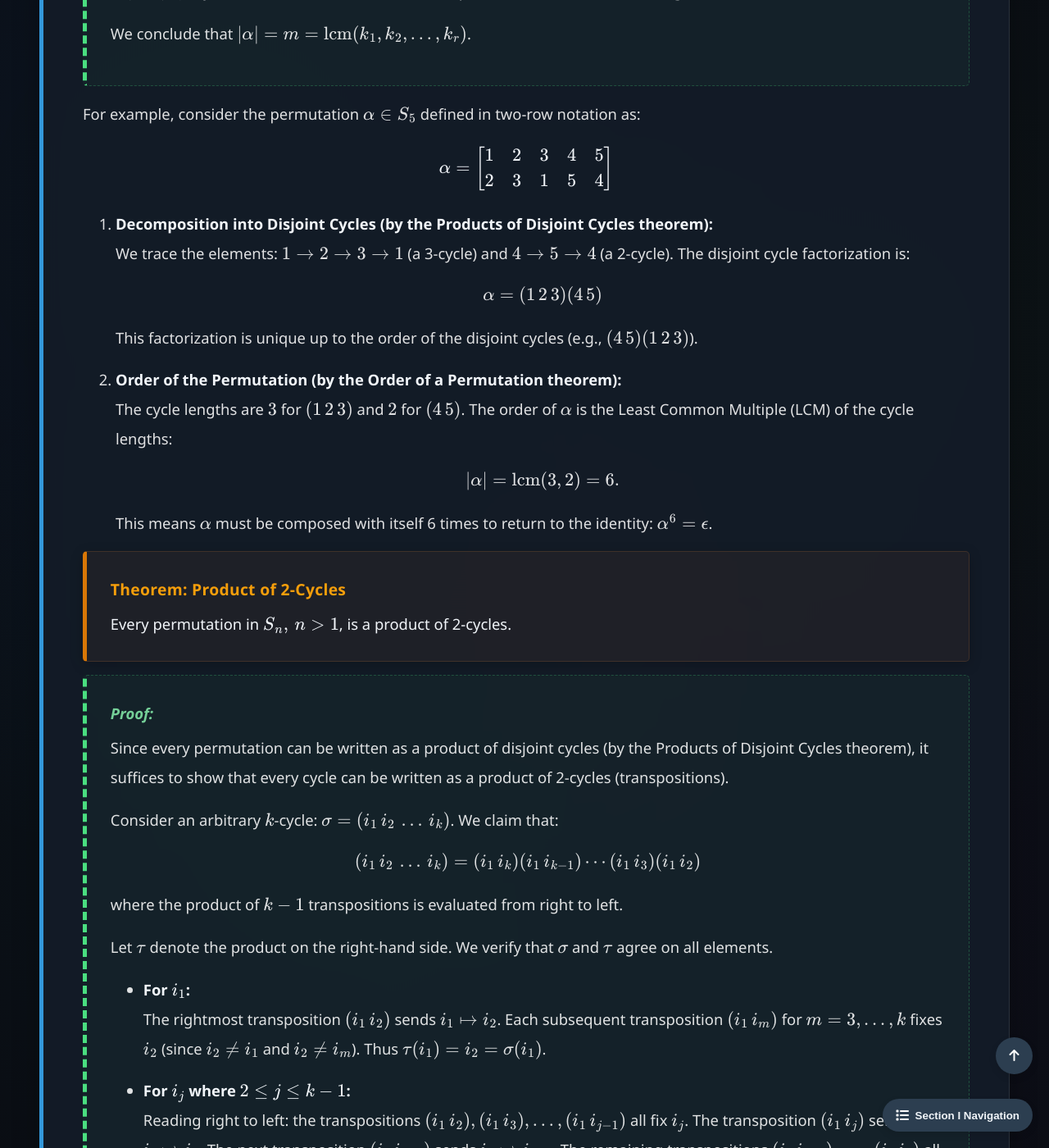
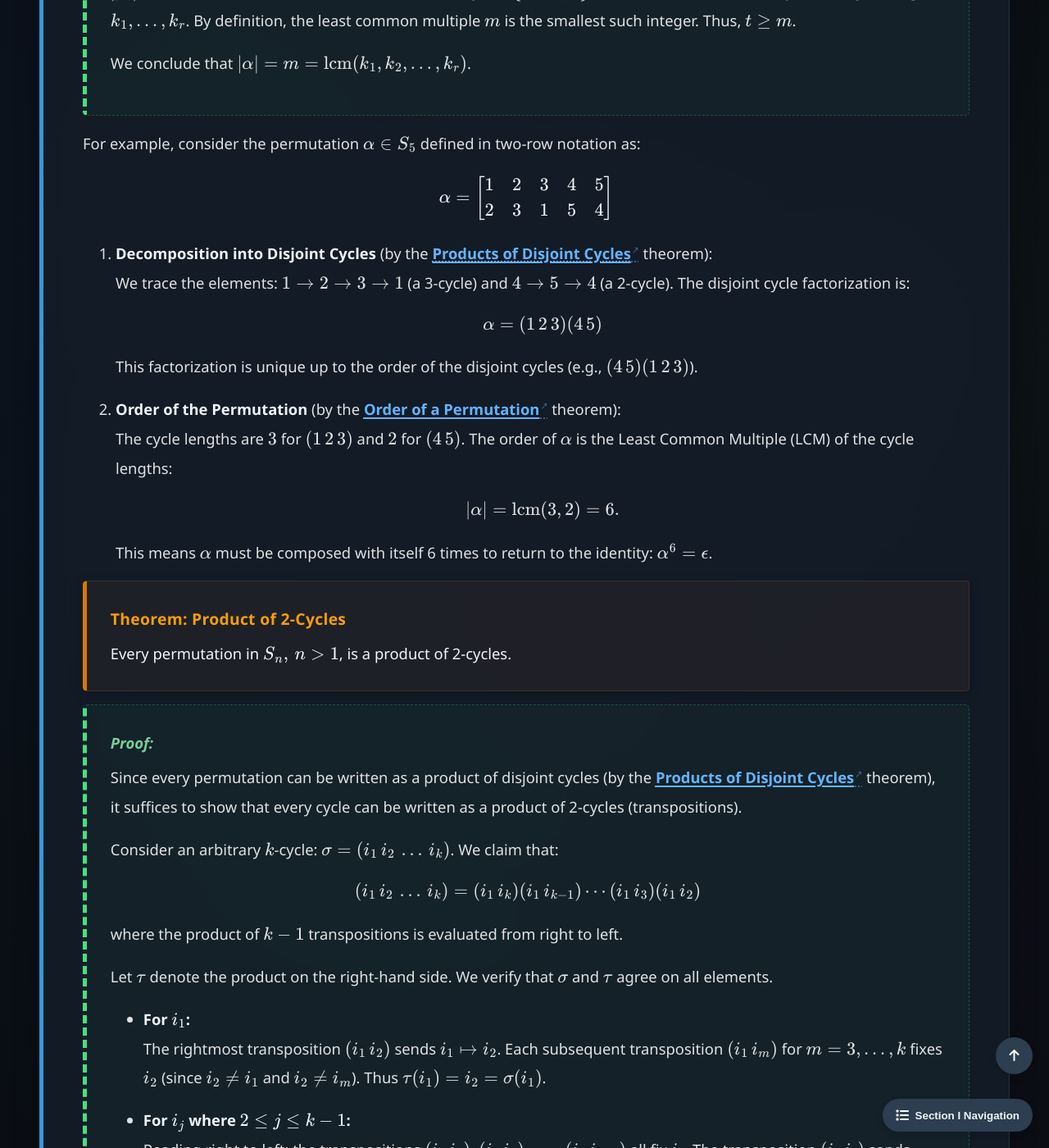
Before and after one commit to Yusukey01/yusukey01.github.io, a Jekyll site: the page built from Mathematics/Linear_algebra/cyclic_groups.html, in a window 1280 px wide and 1400 px high, scrolled down 19466 px. Shown: the whole window at 82% size. Built offline with Jekyll 4.4.1, drawn with Linux system fonts in a browser that asks for light colours; some of the changed text lies outside the part shown.

Commit message:
updated reflik.

```diff
--- a/Mathematics/Linear_algebra/cyclic_groups.html
+++ b/Mathematics/Linear_algebra/cyclic_groups.html
@@ -246,7 +246,9 @@ uses_python: false
                     <p>
                         In \(\mathbb{Z}_n = \langle 1 \rangle\), the element \(k\) is the
                         \(k\)-th multiple of the generator \(1\) (the additive analogue of
-                        \(1^k\) in the Order of a Power theorem). Since \(|1| = n\), the same theorem gives
+                        \(1^k\) in the
+                        <a href="#T-order_of_power" class="ref-link"><strong>Order of a Power</strong></a>
+                        theorem). Since \(|1| = n\), the same theorem gives
                         \[
                         |k| = \frac{n}{\gcd(n, k)}.
                         \]
@@ -333,7 +335,9 @@ uses_python: false
                     </p>
 
                     <p>
-                        By the Order of a Power theorem applied to \(a\) (with \(|a| = n\)), we have
+                        By the
+                        <a href="#T-order_of_power" class="ref-link"><strong>Order of a Power</strong></a>
+                        theorem applied to \(a\) (with \(|a| = n\)), we have
                         \(\langle a^m \rangle = \langle a^{\gcd(n,m)} \rangle\), so
                         \(a^{\gcd(n,m)} \in H\). Since \(\gcd(n,m)\) is a positive integer satisfying
                         \(a^{\gcd(n,m)} \in H\), the minimality of \(m\) forces
@@ -370,7 +374,9 @@ uses_python: false
             <section id="Euler" class="section-content">
                 <h2>Euler Phi Function</h2>
                 <p>
-                    Using the Order of a Power theorem, we can count the number of elements of each order in a finite cyclic
+                    Using the
+                    <a href="#T-order_of_power" class="ref-link"><strong>Order of a Power</strong></a>
+                    theorem, we can count the number of elements of each order in a finite cyclic
                     group. Here, we introduce a number-theoretic function that emerges naturally in this count.
                 </p>
                 <p>
@@ -395,7 +401,9 @@ uses_python: false
                     <span class="proof-title">Proof:</span>
                     <p>
                         Let \(G = \langle a \rangle\) be a cyclic group of order \(n\). Every element of \(G\)
-                        has the form \(a^k\), and by the Order of a Power theorem,
+                        has the form \(a^k\), and by the
+                        <a href="#T-order_of_power" class="ref-link"><strong>Order of a Power</strong></a>
+                        theorem,
                         \[
                         |a^k| = \frac{n}{\gcd(n, k)}.
                         \]
@@ -434,7 +442,9 @@ uses_python: false
                     and \(q \mid c\), hence \(q \mid \gcd(b, c)\), giving
                     \(\gcd(ab, ac) = aq \mid a\gcd(b, c)\). The two divisibilities give equality.
                     <br><br>
-                    <em>This fact was used in the proof of the Number of Elements of Each Order theorem in the step
+                    <em>This fact was used in the proof of the
+                    <a href="#T-count_elements_of_order_d" class="ref-link"><strong>Number of Elements of Each Order</strong></a>
+                    theorem in the step
                     \(\gcd(n, (n/d) j) = (n/d) \cdot \gcd(d, j)\), applied with \(a = n/d\),
                     \(b = d\), \(c = j\).</em>
                 </div>
@@ -448,7 +458,9 @@ uses_python: false
                     <span class="proof-title">Proof:</span>
                     <p>
                         In a cyclic group of order \(n\), the generators are precisely the elements of order
-                        \(n\). Applying the Number of Elements of Each Order theorem with \(d = n\), the number of such elements is \(\phi(n)\).
+                        \(n\). Applying the
+                        <a href="#T-count_elements_of_order_d" class="ref-link"><strong>Number of Elements of Each Order</strong></a>
+                        theorem with \(d = n\), the number of such elements is \(\phi(n)\).
                     </p>
                 </div>
 
@@ -465,7 +477,9 @@ uses_python: false
                     </p>
                     <p>
                         Otherwise, let \(a \in G\) have order \(d\). Then \(\langle a \rangle\) is a cyclic
-                        subgroup of order \(d\), and by the Number of Elements of Each Order theorem, it contains exactly \(\phi(d)\) elements
+                        subgroup of order \(d\), and by the
+                        <a href="#T-count_elements_of_order_d" class="ref-link"><strong>Number of Elements of Each Order</strong></a>
+                        theorem, it contains exactly \(\phi(d)\) elements
                         of order \(d\).
                     </p>
                     <p>
@@ -805,7 +819,9 @@ uses_python: false
                     <p><strong>Step 1: Show that \(\alpha^m = \epsilon\)</strong></p>
                     <p>
                         Since the cycles \(\beta_1, \ldots, \beta_r\) are pairwise disjoint, they pairwise commute
-                        (by the Disjoint Cycles Commute theorem). Consequently, for any positive integer \(t\):
+                        (by the
+                        <a href="#T-disjoint_cycles_commute" class="ref-link"><strong>Disjoint Cycles Commute</strong></a>
+                        theorem). Consequently, for any positive integer \(t\):
                         \[
                         \alpha^t = (\beta_1 \beta_2 \cdots \beta_r)^t = \beta_1^t \beta_2^t \cdots \beta_r^t.
                         \]
@@ -848,7 +864,8 @@ uses_python: false
                 \alpha = \begin{bmatrix} 1 & 2 & 3 & 4 & 5 \\ 2 & 3 & 1 & 5 & 4 \end{bmatrix}
                 \]
                 <ol style="padding-left: 40px;">
-                    <li><strong>Decomposition into Disjoint Cycles (by the Products of Disjoint Cycles theorem):</strong>
+                    <li><strong>Decomposition into Disjoint Cycles</strong> (by the
+                        <a href="#T-disjoint_cycle_decomposition" class="ref-link"><strong>Products of Disjoint Cycles</strong></a> theorem):
                     <p>
                         We trace the elements: \(1 \to 2 \to 3 \to 1\) (a 3-cycle) and \(4 \to 5 \to 4\) (a 2-cycle).
                         The disjoint cycle factorization is:
@@ -858,7 +875,8 @@ uses_python: false
                         This factorization is unique up to the order of the disjoint cycles (e.g., \((4\, 5)(1\, 2\, 3)\)).
                     </p>
                     </li>
-                    <li><strong>Order of the Permutation (by the Order of a Permutation theorem):</strong>
+                    <li><strong>Order of the Permutation</strong> (by the
+                        <a href="#T-permutation_order_lcm" class="ref-link"><strong>Order of a Permutation</strong></a> theorem):
                     <p>
                         The cycle lengths are \(3\) for \((1\, 2\, 3)\) and \(2\) for \((4\, 5)\).
                         The order of \(\alpha\) is the Least Common Multiple (LCM) of the cycle lengths:
@@ -879,7 +897,9 @@ uses_python: false
                     <span class="proof-title">Proof:</span>
 
                     <p>
-                        Since every permutation can be written as a product of disjoint cycles (by the Products of Disjoint Cycles theorem), it suffices to show
+                        Since every permutation can be written as a product of disjoint cycles (by the
+                        <a href="#T-disjoint_cycle_decomposition" class="ref-link"><strong>Products of Disjoint Cycles</strong></a>
+                        theorem), it suffices to show
                         that every cycle can be written as a product of 2-cycles (transpositions).
                     </p>
                     <p>
@@ -937,7 +957,9 @@ uses_python: false
                 </div>
 
                 <p>
-                    Following the Product of 2-Cycles theorem, we can decompose our \(\alpha \in S_5\) into the product of 2-cycles as follows:
+                    Following the
+                    <a href="#T-permutation_as_transpositions" class="ref-link"><strong>Product of 2-Cycles</strong></a>
+                    theorem, we can decompose our \(\alpha \in S_5\) into the product of 2-cycles as follows:
                     \[
                     \begin{align*}
                     \alpha  &=  \begin{bmatrix} 1 & 2 & 3 & 4 & 5 \\ 2 & 3 & 1 & 5 & 4 \end{bmatrix} \\\\
@@ -1011,7 +1033,9 @@ uses_python: false
                         <li>\(\beta_{i-1}\beta_i = (b\,c)(a\,b) = (a\,c)(b\,c)\). After rewriting, \(a\)
                             appears only in position \(i - 1\).</li>
                         <li>\(\beta_{i-1}\beta_i = (c\,d)(a\,b) = (a\,b)(c\,d)\) (disjoint cycles commute,
-                            by the Disjoint Cycles Commute theorem). After rewriting, \(a\) appears only in position \(i - 1\).</li>
+                            by the
+                            <a href="#T-disjoint_cycles_commute" class="ref-link"><strong>Disjoint Cycles Commute</strong></a>
+                            theorem). After rewriting, \(a\) appears only in position \(i - 1\).</li>
                     </ol>
 
                     <p>
@@ -1117,8 +1141,9 @@ uses_python: false
                         (1\, 2)\,\alpha = (1\, 2)\,\beta_1 \beta_2 \cdots \beta_{2k}
                         \]
                         is a product of \(2k + 1\) 2-cycles. Since \(2k + 1\) is odd, \((1\, 2)\alpha\)
-                        admits an odd-length decomposition into 2-cycles; by the Parity Theorem, every
-                        decomposition of \((1\, 2)\alpha\) has odd length, so
+                        admits an odd-length decomposition into 2-cycles; by the
+                        <a href="#T-parity_theorem" class="ref-link"><strong>Parity Theorem</strong></a>,
+                        every decomposition of \((1\, 2)\alpha\) has odd length, so
                         \((1\, 2)\alpha \in S_n \setminus A_n\).
                     </p>
 
@@ -1144,7 +1169,8 @@ uses_python: false
 
                     <p>
                         Therefore \(\phi\) is a bijection, so \(|A_n| = |S_n \setminus A_n|\). By the
-                        Product of 2-Cycles theorem, every permutation in \(S_n\) is a product of 2-cycles, and by
+                        <a href="#T-permutation_as_transpositions" class="ref-link"><strong>Product of 2-Cycles</strong></a>
+                        theorem, every permutation in \(S_n\) is a product of 2-cycles, and by
                         the Parity Theorem its parity is unambiguous; hence \(A_n\) and \(S_n \setminus A_n\)
                         partition \(S_n\), giving
                         \[
```
Also changed, not shown: Mathematics/Linear_algebra/group_isomorphism.html (+7 -3 lines), Mathematics/Linear_algebra/intro_groups.html (+5 -2 lines), data/previews.json.
